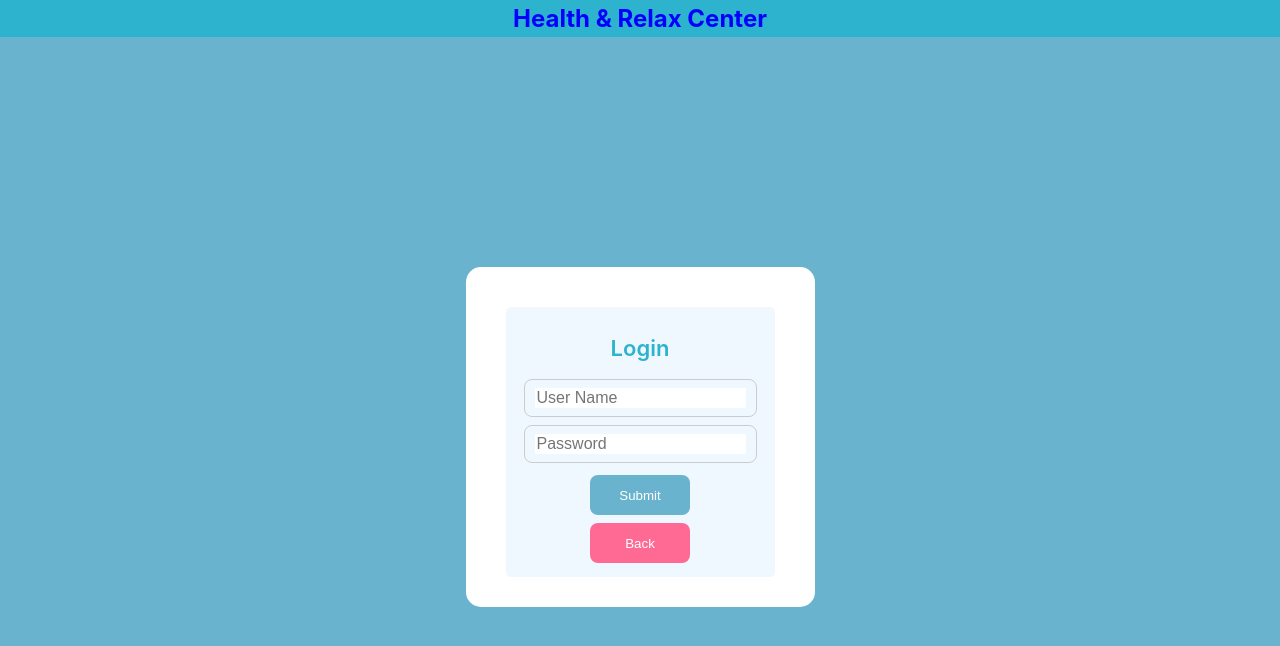
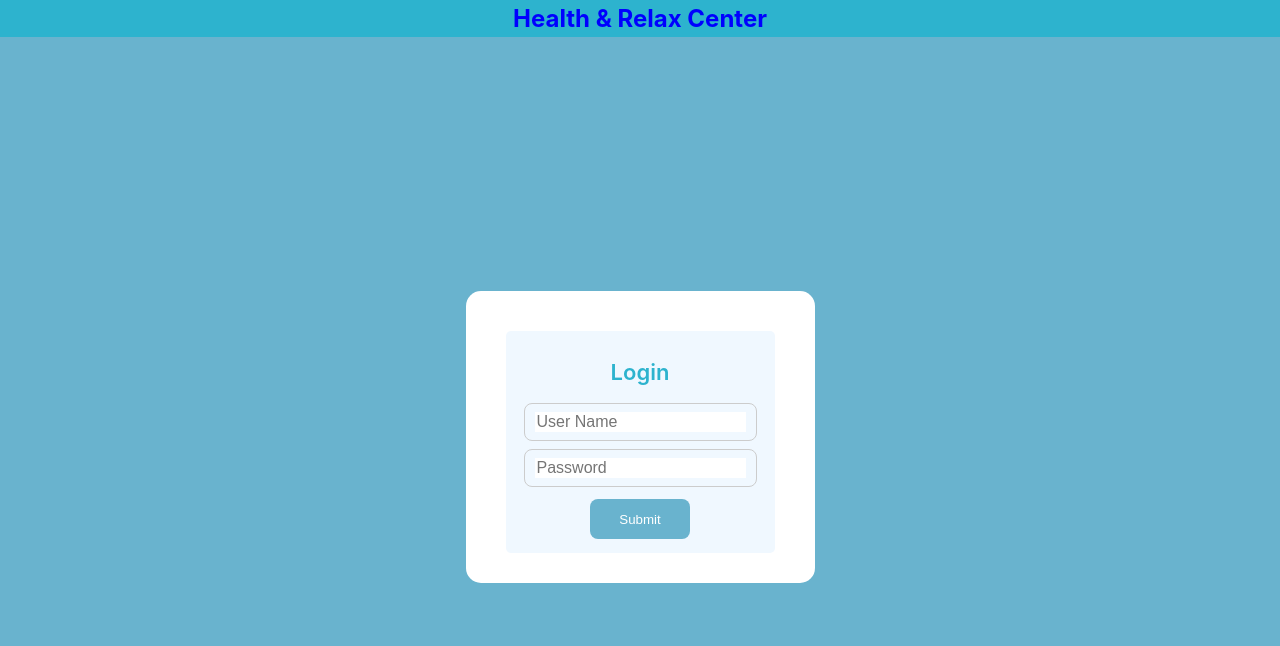
Before and after one commit to nikindtmas1/Feedback-Rating, a React (Create React App) app in the folder client/: page /login in a window 1280 px wide. Shown: the top 646 px of the page. Built offline with nearby package versions, Linux system fonts and the light colour scheme; no server answers.

Commit message:
Update Login

```diff
--- a/client/src/Components/shared/Login.js
+++ b/client/src/Components/shared/Login.js
@@ -22,9 +22,6 @@ const Login = () => {
           Submit
         </Button>
       </div>
-      <Button type="submit" version="secondary">
-        Back
-      </Button>
     </>
   );
 };
```
